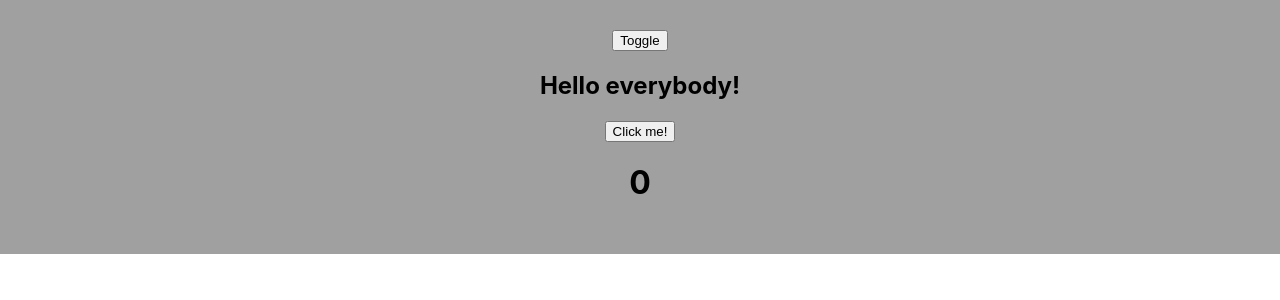
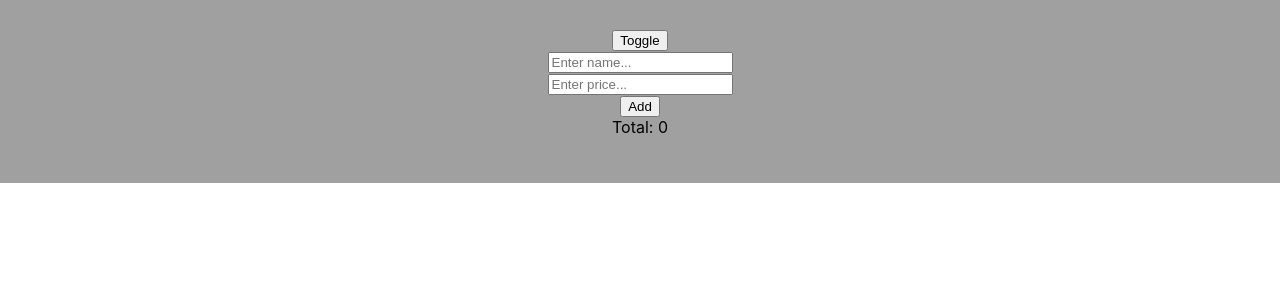
Before and after one commit to tranducmanh235/hooks_f8, a React (Create React App) app: page / in a window 1280 px wide. Both pictures are taken after a click on the button "Toggle". Shown: the top 300 px of the page. Built offline with nearby package versions, Linux system fonts and the light colour scheme.

Commit message:
hooks useMemo()

```diff
--- a/src/App.js
+++ b/src/App.js
@@ -9,7 +9,8 @@ import { useState } from "react";
 // import Content from "./components/hooksMore/Content";
 // import HooksUseRef from "./components/hooksMore/HooksUseRef";
 // import MemoReact from "./components/more/MemoReact";
-import HooksUseCallback from "./components/hooksMore/HooksUseCallback";
+// import HooksUseCallback from "./components/hooksMore/HooksUseCallback";
+import HooksUseMemo from "./components/hooksMore/HooksUseMemo";
 
 function App() {
     const [show, setShow] = useState(false);
@@ -40,8 +41,11 @@ function App() {
                 {/* <button onClick={() => setShow(!show)}>Toggle</button>
                 {show && <MemoReact />} */}
 
+                {/* <button onClick={() => setShow(!show)}>Toggle</button>
+                {show && <HooksUseCallback />} */}
+
                 <button onClick={() => setShow(!show)}>Toggle</button>
-                {show && <HooksUseCallback />}
+                {show && <HooksUseMemo />}
             </div>
         </div>
     );
--- /dev/null
+++ b/src/components/hooksMore/HooksUseMemo.js
@@ -0,0 +1,72 @@
+import React, { useMemo, useRef, useState } from "react";
+
+/**
+ * memo: tránh component bị re-render không cần thiết
+ * useMemo(): tránh thực hiện lại logic không cần thiết
+ */
+
+const HooksUseMemo = () => {
+    const [name, setName] = useState("");
+    const [price, setPrice] = useState("");
+    const [products, setProducts] = useState([]);
+
+    const nameRef = useRef();
+
+    const handleSubmit = () => {
+        setProducts([
+            ...products,
+            {
+                name,
+                price: +price,
+            },
+        ]);
+        setName("");
+        setPrice("");
+
+        nameRef.current.focus();
+    };
+
+    // const total = products.reduce((result, prod) => {
+    //     console.log("tinh toan lai total");
+    //     return result + prod.price;
+    // }, 0);
+
+    const total = useMemo(() => {
+        const result = products.reduce((result, prod) => {
+            console.log("tinh toan lai...");
+            return result + prod.price;
+        }, 0);
+
+        return result;
+    }, [products]);
+
+    return (
+        <div>
+            <input
+                ref={nameRef}
+                value={name}
+                placeholder="Enter name..."
+                onChange={(e) => setName(e.target.value)}
+            />
+            <br />
+            <input
+                value={price}
+                placeholder="Enter price..."
+                onChange={(e) => setPrice(e.target.value)}
+            />
+            <br />
+            <button onClick={handleSubmit}>Add</button>
+            <br />
+            Total: {total}
+            <ul>
+                {products.map((product, index) => (
+                    <li key={index}>
+                        {product.name} - {product.price}
+                    </li>
+                ))}
+            </ul>
+        </div>
+    );
+};
+
+export default HooksUseMemo;
```
